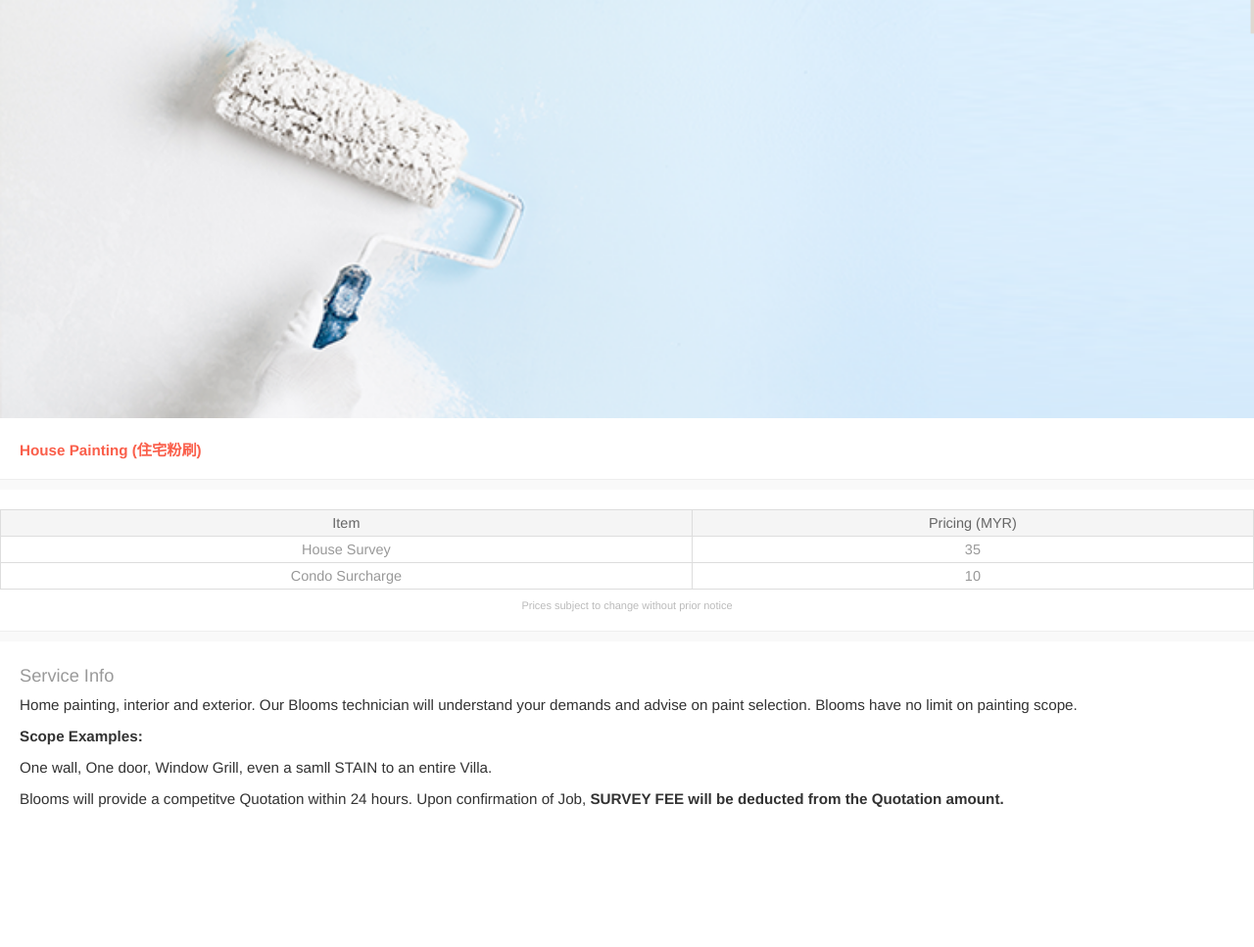
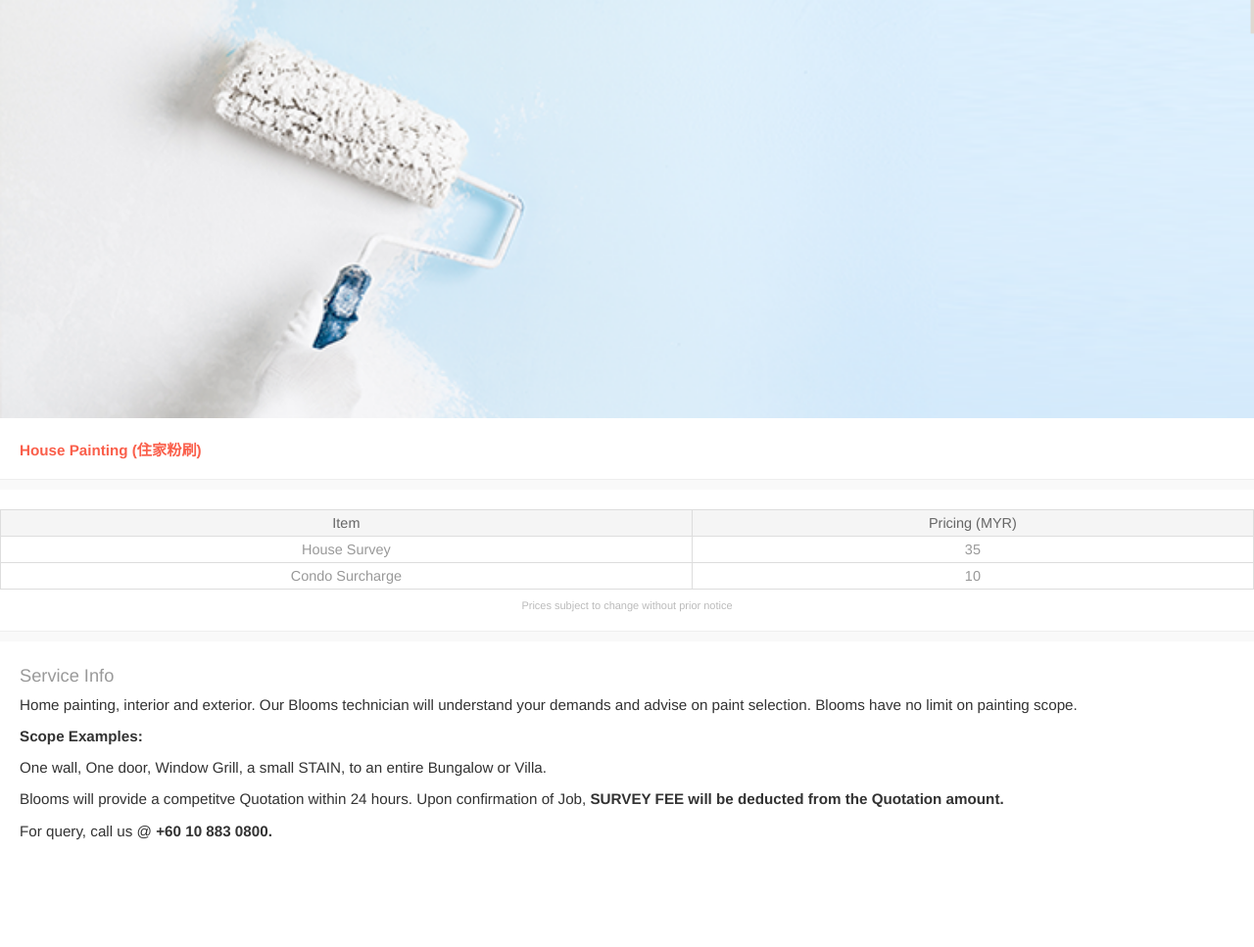
Before and after one commit to blooms-singapore/pages, a Jekyll site: the page built from en/services/painting.html, in a window 1280 px wide. Shown: the whole page at 98% size. Built offline with Jekyll 4.4.1, drawn with Linux system fonts in a browser that asks for light colours; before the commit the page ends 935 px from its top, so only the background shows below that.

Commit message:
Update painting.html

```diff
--- a/en/services/painting.html
+++ b/en/services/painting.html
@@ -1,5 +1,5 @@
 ---
-subtitle: House Painting (住宅粉刷)
+subtitle: House Painting (住家粉刷)
 layout: service
 ---
 
@@ -12,8 +12,11 @@ layout: service
     <p>
       <strong>Scope Examples:</strong>
     <p>
-      One wall, One door, Window Grill, even a samll STAIN to an entire Villa.
+      One wall, One door, Window Grill, a small STAIN, to an entire Bungalow or Villa.
     <p>
       Blooms will provide a competitve Quotation within 24 hours. Upon confirmation of Job, <strong>SURVEY FEE will be deducted from the Quotation amount.</strong>
+  <p>
+    <p>
+      For query, call us @ <strong>+60 10 883 0800.</strong>
   </div>
 </div>
```
